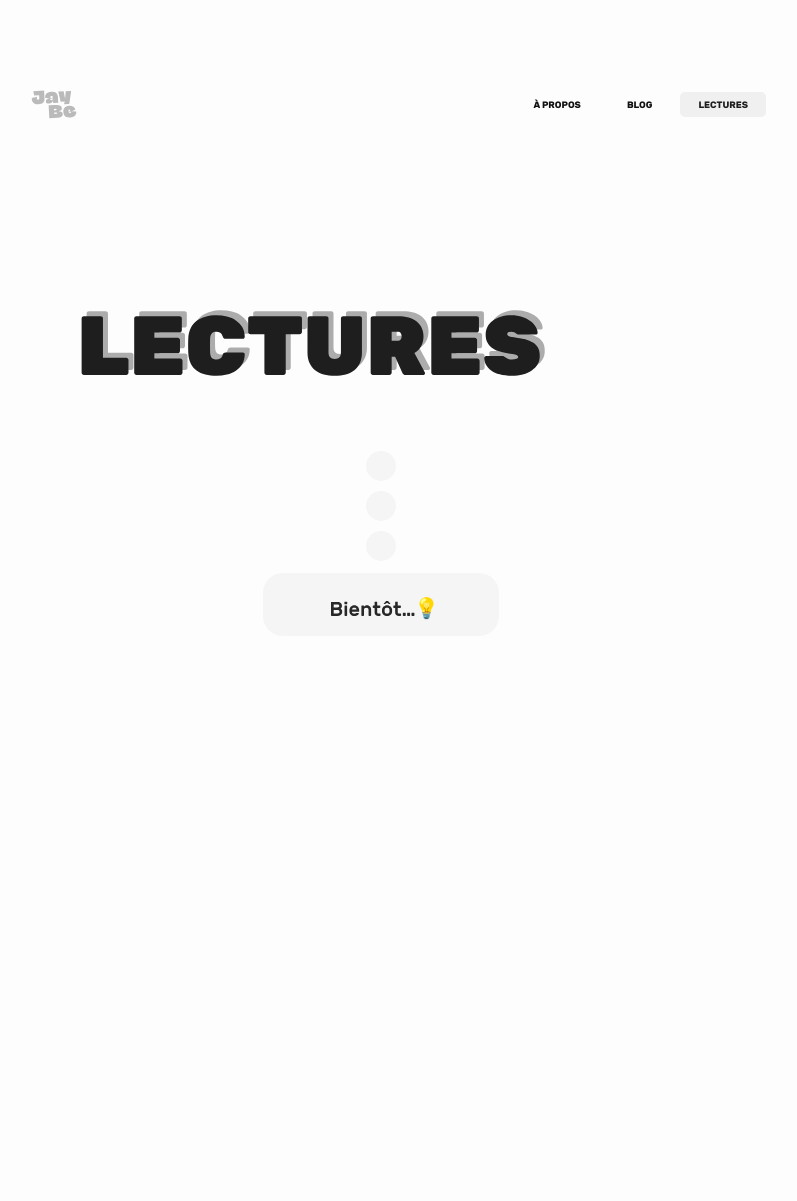
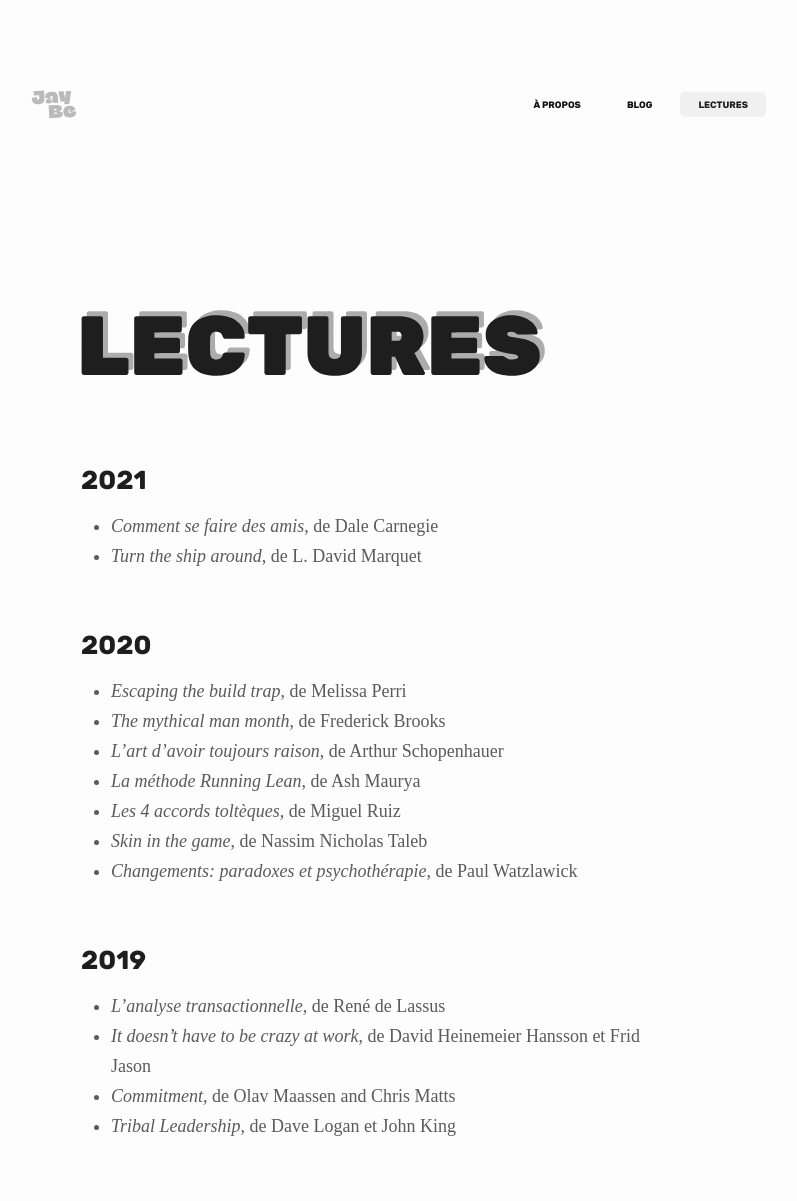
Before and after one commit to JbDenoual/jbdenoual.github.io, a Jekyll site: the page built from books.md, in a window 1280 px wide. Shown: the whole page, without its empty margins (239-1036 px from the left). Built offline with Jekyll 4.4.1, drawn with Linux system fonts in a browser that asks for light colours; some web fonts are replaced; before the commit the page ends 900 px from its top, so only the background shows below that.

Commit message:
[Add] Reading section [Update] About section and picture

```diff
--- a/_layouts/blog.html
+++ b/_layouts/blog.html
@@ -15,9 +15,7 @@ layout: default
           <div class="article-title-preview"> {{ post.title | escape }} </div>
           </a>
          <div class="article-content">{{ post.excerpt }}</div>
-          <a href="{{ post.url | relative_url }}">
-          <div class="article-keep-reading"> CONTINUER À LIRE</div>
-          </a>
+          <a href="{{ post.url | relative_url }}"><div class="article-keep-reading"> CONTINUER À LIRE</div></a>
          <div class="article-date" post-meta">{% include date-fr.html date=post.date %}{{ post.date-suffix | escape }}</div>
          {%- assign date_format = site.date_format -%}
       </li>
--- a/assets/main.scss
+++ b/assets/main.scss
@@ -178,6 +178,19 @@ font-family: "Rubik Medium";}
   color: #1E1E1E;
 font-family: "Rubik Medium";}
 
+
+.reading-link{
+  color: #5B5B5B;
+  ;}
+.reading-link:visited {
+  color: #5B5B5B;
+  ;}
+
+.reading-link:hover {
+        color: #0075FF;
+        transition: color 0.25s;
+        text-decoration: none;}
+
 .keywords-preview {
   color: #BABABA;
   font-family: "Rubik Medium";
--- a/books.md
+++ b/books.md
@@ -8,4 +8,24 @@ permalink: /books/
   <img src="{{ '/assets/images/books_title.svg' | relative_url }}">
 </div>
 
-<img class="placeholder" src="{{ '/assets/images/blog_placeholder.svg' | relative_url }}">
+### 2021 ###
+
+* <a href="https://www.amazon.fr/Comment-faire-amis-Dale-Carnegie/dp/2253009105" class="reading-link">_Comment se faire des amis_, de Dale Carnegie</a><br />
+* <a href="https://www.amazon.fr/Renversez-vapeur-L-David-Marquet/dp/2892259924" class="reading-link">_Turn the ship around_, de L. David Marquet</a><br />
+
+### 2020 ###
+
+* <a href="https://www.amazon.fr/Escaping-Build-Trap-Effective-Management/dp/149197379X" class="reading-link">_Escaping the build trap_, de Melissa Perri</a><br />
+* <a href="https://www.amazon.fr/Mythical-Man-Month-Software-Engineering-Anniversary/dp/0201835959" class="reading-link">_The mythical man month_, de Frederick Brooks</a><br />
+* <a href="https://www.amazon.fr/davoir-toujours-raison-Arthur-Schopenhauer/dp/284205301X" class="reading-link">_L'art d'avoir toujours raison_, de Arthur Schopenhauer</a><br />
+* <a href="https://www.amazon.fr/m%C3%A9thode-Running-Lean-Transformer-succ%C3%A8s/dp/2354561237" class="reading-link">_La méthode Running Lean_, de Ash Maurya</a><br />
+* <a href="https://www.amazon.fr/quatre-accords-tolt%C3%A8ques-libert%C3%A9-personnelle/dp/2889116549" class="reading-link">_Les 4 accords toltèques_, de Miguel Ruiz</a><br />
+* <a href="https://www.amazon.fr/Jouer-peau-Asym%C3%A9tries-cach%C3%A9es-quotidienne/dp/2251447598" class="reading-link">_Skin in the game_, de Nassim Nicholas Taleb</a><br />
+* <a href="https://www.amazon.fr/Changements-Paradoxes-psychoth%C3%A9rapie-Paul-Watzlawick/dp/2757841890" class="reading-link">_Changements: paradoxes et psychothérapie_, de Paul Watzlawick</a><br />
+
+### 2019 ###
+
+* <a href="https://www.amazon.fr/LANALYSE-TRANSACTIONNELLE-Ren%C3%A9-Lassus/dp/2501027647" class="reading-link">_L'analyse transactionnelle_, de René de Lassus</a><br />
+* <a href="https://www.amazon.fr/Doesnt-Have-Be-Crazy-Work/dp/0062874780" class="reading-link">_It doesn't have to be crazy at work_, de David Heinemeier Hansson et Frid Jason</a><br />
+* <a href="https://www.amazon.fr/Commitment-Novel-about-Managing-Project/dp/9082056909/ref=tmm_hrd_swatch_0?_encoding=UTF8&qid=&sr=" class="reading-link">_Commitment_, de Olav Maassen and Chris Matts</a><br />
+* <a href="https://www.amazon.fr/Tribal-Leadership-Leveraging-Thriving-Organization/dp/0061251321" class="reading-link">_Tribal Leadership_, de Dave Logan et John King</a><br />
```
Also changed, not shown: about.md (+9 -10 lines), assets/images/picture_of_myself.jpg, assets/images/picture_of_myself_2.jpg (added).
